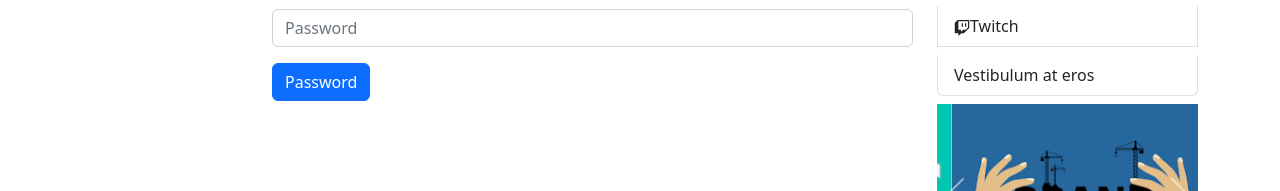
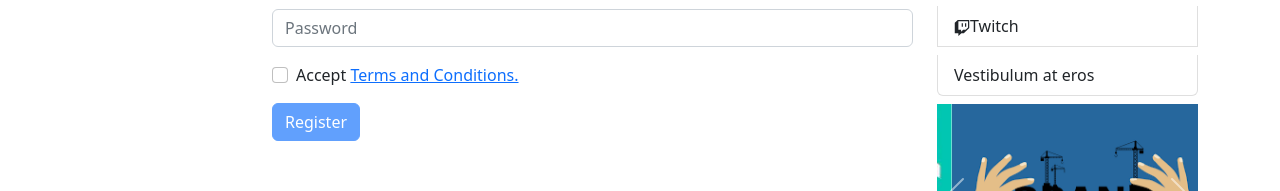
Before and after one commit to mrakib007/news-portal-client, a React (Create React App) app: page /register in a window 1280 px wide. Shown: the part 361-552 px from the top of the page. Built offline with nearby package versions, Linux system fonts and the light colour scheme; no server answers.

Commit message:
more functionalities added

```diff
--- a/src/Pages/Login/Login/Login.js
+++ b/src/Pages/Login/Login/Login.js
@@ -1,12 +1,15 @@
-import React, { useContext } from 'react';
+import React, { useContext, useState } from 'react';
 import Button from 'react-bootstrap/Button';
 import Form from 'react-bootstrap/Form';
-import { useNavigate } from 'react-router-dom';
+import { useLocation, useNavigate } from 'react-router-dom';
 import { AuthContext } from '../../../contexts/AuthProvider/AuthProvider';
 
 const Login = () => {
+  const [error,setError] = useState('');
     const {signIn} = useContext(AuthContext);
     const navigate = useNavigate();
+    const location = useLocation();
+    const from = location.state?.from?.pathname || '/';
 
     const handleSubmit = (event) =>{
         event.preventDefault();
@@ -18,9 +21,12 @@ const Login = () => {
             const user = result.user;
             console.log(user);
             form.reset();
-            navigate('/');
+            setError('');
+            navigate(from, {replace: true});
         })
-        .catch(error=>console.log(error));
+        .catch(error=>{
+          setError(error.message);
+        });
     }
 
     return (
@@ -40,7 +46,7 @@ const Login = () => {
           Login
         </Button>
         <Form.Text className="text-danger">
-
+            {error}
           </Form.Text>
         </Form>
     );
--- a/src/Pages/Login/Register/Register.js
+++ b/src/Pages/Login/Register/Register.js
@@ -1,11 +1,17 @@
-import React, { useContext } from 'react';
-import Button from 'react-bootstrap/Button';
-import Form from 'react-bootstrap/Form';
-import { AuthContext } from '../../../contexts/AuthProvider/AuthProvider';
+import React, { useContext, useState } from "react";
+import Button from "react-bootstrap/Button";
+import Form from "react-bootstrap/Form";
+import { Link } from "react-router-dom";
+import { AuthContext } from "../../../contexts/AuthProvider/AuthProvider";
 
 const Register = () => {
-    const {createUser} = useContext(AuthContext);
-    const handleSubmit = (event) =>{
+  const [error, setError] = useState("");
+  const [accepted,setAccepted] = useState(false);
+  const { createUser,updateUserProfile } = useContext(AuthContext);
+  const handleAccepted = event =>{
+    setAccepted(event.target.checked);
+  }
+  const handleSubmit = (event) => {
     event.preventDefault();
     const form = event.target;
     const name = form.name.value;
@@ -13,41 +19,69 @@ const Register = () => {
     const email = form.email.value;
     const password = form.password.value;
 
-        createUser(email,password)
-        .then(result =>{
+    createUser(email, password)
+      .then((result) => {
         const user = result.user;
+        setError("");
         form.reset();
+        handleUpdateUserProfile(name,photoURL);
       })
-        .catch(error=> console.error(error));
+      .catch((error) => {
+        setError(error.message);
+      });
+  };
+  const handleUpdateUserProfile = (name,photoURL) =>{
+    const profile = {
+      displayName:name,
+      photoURL:photoURL
+    }
+    updateUserProfile(profile)
+    .then(()=>{})
+    .catch(error => console.error(error));
   }
   return (
     <Form onSubmit={handleSubmit}>
       <Form.Group className="mb-3" controlId="formBasicEmail">
         <Form.Label>Your Name</Form.Label>
-          <Form.Control  type="text" name = "name" placeholder="Enter Your Name" />
+        <Form.Control type="text" name="name" placeholder="Enter Your Name" />
       </Form.Group>
 
       <Form.Group className="mb-3" controlId="formBasicEmail">
         <Form.Label>Photo URL</Form.Label>
-          <Form.Control type="text" name='photoURL' placeholder="Photo URL" />
+        <Form.Control type="text" name="photoURL" placeholder="Photo URL" />
       </Form.Group>
 
       <Form.Group className="mb-3" controlId="formBasicEmail">
         <Form.Label>Email address</Form.Label>
-          <Form.Control name='email' required type="email" placeholder="Enter email" />
+        <Form.Control
+          name="email"
+          required
+          type="email"
+          placeholder="Enter email"
+        />
       </Form.Group>
 
       <Form.Group className="mb-3" controlId="formBasicPassword">
         <Form.Label>Password</Form.Label>
-          <Form.Control type="password" required name='password' placeholder="Password" />
+        <Form.Control
+          type="password"
+          required
+          name="password"
+          placeholder="Password"
+        />
       </Form.Group>
 
-        <Button variant="primary" type="submit">
-          Password
+      <Form.Group className="mb-3" controlId="formBasicCheckbox">
+        <Form.Check
+        type="checkbox"
+        onClick={handleAccepted}
+        label={<>Accept <Link to="/terms">Terms and Conditions.</Link></>} />
+      </Form.Group>
+
+      <Button variant="primary" type="submit" disabled={!accepted}>
+        Register
       </Button>
-        <Form.Text className="text-danger">
-
-          </Form.Text>
+      <Form.Text className="text-danger">{error}</Form.Text>
     </Form>
   );
 };
--- /dev/null
+++ b/src/Pages/Others/TermsAndConditions/TermsAndConditions.js
@@ -0,0 +1,13 @@
+import React from 'react';
+import { Link } from 'react-router-dom';
+
+const TermsAndConditions = () => {
+    return (
+        <div>
+            <h3>Terms and conditions page</h3>
+            <p>Go back to: <Link to="/register">Register</Link></p>
+        </div>
+    );
+};
+
+export default TermsAndConditions;
--- /dev/null
+++ b/src/Routes/PrivateRoute/PrivateRoute.js
@@ -0,0 +1,19 @@
+import React, { useContext } from "react";
+import { Spinner } from "react-bootstrap";
+import { Navigate, useLocation } from "react-router-dom";
+import { AuthContext } from "../../contexts/AuthProvider/AuthProvider";
+
+const PrivateRoute = ({ children }) => {
+  const { user, loading } = useContext(AuthContext);
+  const location = useLocation();
+  if (loading) {
+    return <Spinner animation="border" variant="primary"></Spinner>;
+  }
+
+  if (!user) {
+    return <Navigate to="/login" state={{ from: location }} replace></Navigate>;
+  }
+  return children;
+};
+
+export default PrivateRoute;
--- a/src/Routes/Rotues/Routes.js
+++ b/src/Routes/Rotues/Routes.js
@@ -5,36 +5,47 @@ import Home from "../../Pages/Home/Home/Home";
 import Login from "../../Pages/Login/Login/Login";
 import Register from "../../Pages/Login/Register/Register";
 import News from "../../Pages/News/News";
+import TermsAndConditions from "../../Pages/Others/TermsAndConditions/TermsAndConditions";
+import PrivateRoute from "../PrivateRoute/PrivateRoute";
 
 export const routes = createBrowserRouter([
   {
-        path: '/',
+    path: "/",
     element: <Main></Main>,
     children: [
       {
-                path: '/',
+        path: "/",
         element: <Home></Home>,
-                loader: () => fetch('http://localhost:5000/news'),
+        loader: () => fetch("http://localhost:5000/news"),
       },
       {
-                path: '/category/:id',
+        path: "/category/:id",
         element: <Category></Category>,
-                loader: ({params})=> fetch(`http://localhost:5000/category/${params.id}`)
+        loader: ({ params }) =>
+          fetch(`http://localhost:5000/category/${params.id}`),
       },
       {
-                path: '/news/:id',
-                element: <News></News>,
-                loader: ({params}) => fetch(`http://localhost:5000/news/${params.id}`)
+        path: "/news/:id",
+        element: (
+          <PrivateRoute>
+            <News></News>
+          </PrivateRoute>
+        ),
+        loader: ({ params }) =>
+          fetch(`http://localhost:5000/news/${params.id}`),
       },
       {
-                path: '/login',
+        path: "/login",
         element: <Login></Login>,
       },
       {
-                path: '/register',
-                element: <Register></Register>
+        path: "/register",
+        element: <Register></Register>,
+      },
+      {
+        path: '/terms',
+        element: <TermsAndConditions></TermsAndConditions>
       }
-        ]
-
-    }
-])
+    ],
+  },
+]);
--- a/src/contexts/AuthProvider/AuthProvider.js
+++ b/src/contexts/AuthProvider/AuthProvider.js
@@ -1,5 +1,5 @@
 import React, { createContext, useEffect, useState } from 'react';
-import {createUserWithEmailAndPassword, getAuth, onAuthStateChanged, signInWithEmailAndPassword, signInWithPopup, signOut} from 'firebase/auth';
+import {createUserWithEmailAndPassword, getAuth, onAuthStateChanged, signInWithEmailAndPassword, signInWithPopup, signOut, updateProfile} from 'firebase/auth';
 import app from '../../firebase/firebase.config';
 
 export const AuthContext = createContext();
@@ -7,30 +7,47 @@ export const AuthContext = createContext();
 const auth = getAuth(app);
 const AuthProvider = ({children}) => {
     const [user,setUser] = useState(null);
+    const [loading,setLoading] = useState(true);
 
     const providerLogin = (provider) => {
+        setLoading(true);
         return signInWithPopup(auth,provider);
     }
     const createUser = (email,password) => {
+        setLoading(true);
         return createUserWithEmailAndPassword(auth,email,password);
     }
     const signIn = (email,password) =>{
+        setLoading(true);
         return signInWithEmailAndPassword(auth,email,password);
     }
     const logOut = () =>{
+        setLoading(true);
         return signOut(auth);
     }
     useEffect(()=>{
         const unSubscribe = onAuthStateChanged(auth,(currentUser)=>{
             console.log('user inside state change');
             setUser(currentUser);
+            setLoading(false);
         });
         return () =>{
             unSubscribe();
         }
     },[])
 
-    const authInfo = {user,providerLogin,logOut,createUser,signIn};
+    const updateUserProfile = (profile) =>{
+        return updateProfile(auth.currentUser,profile);
+    }
+
+    const authInfo = {
+        user,
+        providerLogin,
+        logOut,
+        createUser,
+        signIn,
+        loading,
+        updateUserProfile};
 
     return (
         <AuthContext.Provider value = {authInfo}>
```
Lines whose indentation alone changed are shown as unchanged.
